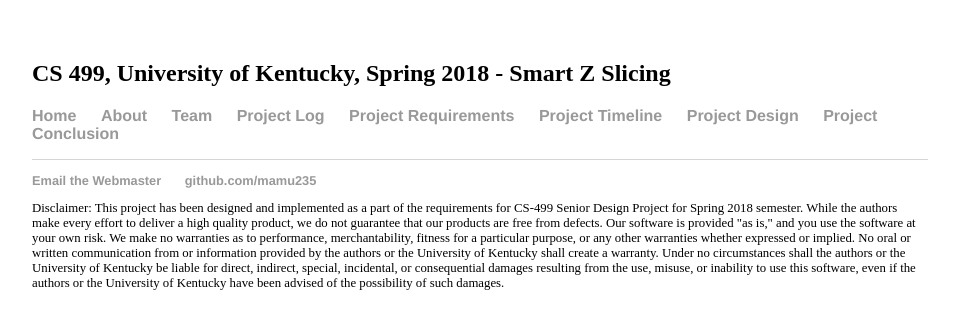
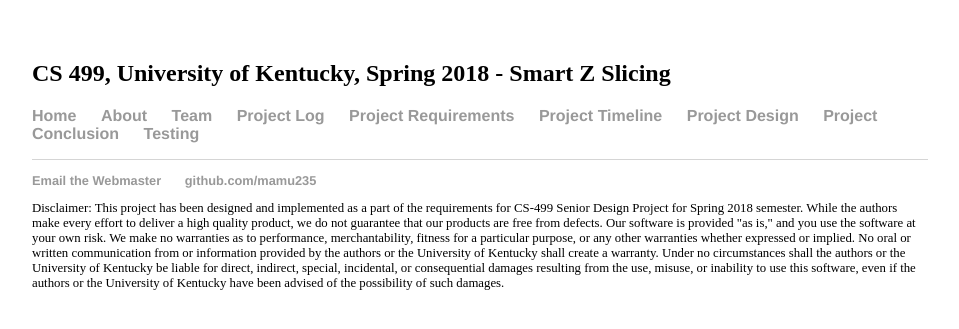
Before and after one commit to mamu235/CS-499-smart-slicing, a Jekyll site: the page built from testing.html, in a window 1280 px wide. Shown: the top 329 px of the page, without its empty margins (160-1119 px from the left). Built offline with Jekyll 4.4.1, drawn with Linux system fonts in a browser that asks for light colours.

Commit message:
Update default.html

```diff
--- a/_layouts/default.html
+++ b/_layouts/default.html
@@ -15,7 +15,8 @@
 			<li><a href="/CS-499-smart-slicing/requirements.html">Project Requirements</a></li>
 			<li><a href="/CS-499-smart-slicing/timeline.html">Project Timeline</a></li>
 			<li><a href="/CS-499-smart-slicing/design.html">Project Design</a></li>
-            <li><a href="/CS-499-smart-slicing/results.html">Project Conclusion</a></li>
+            		<li><a href="/CS-499-smart-slicing/results.html">Project Conclusion</a></li>
+			<li><a href="/CS-499-smart-slicing/testing.html">Testing</a></li>
 		</ul>
 		</nav>
 		<div class="container">
```
